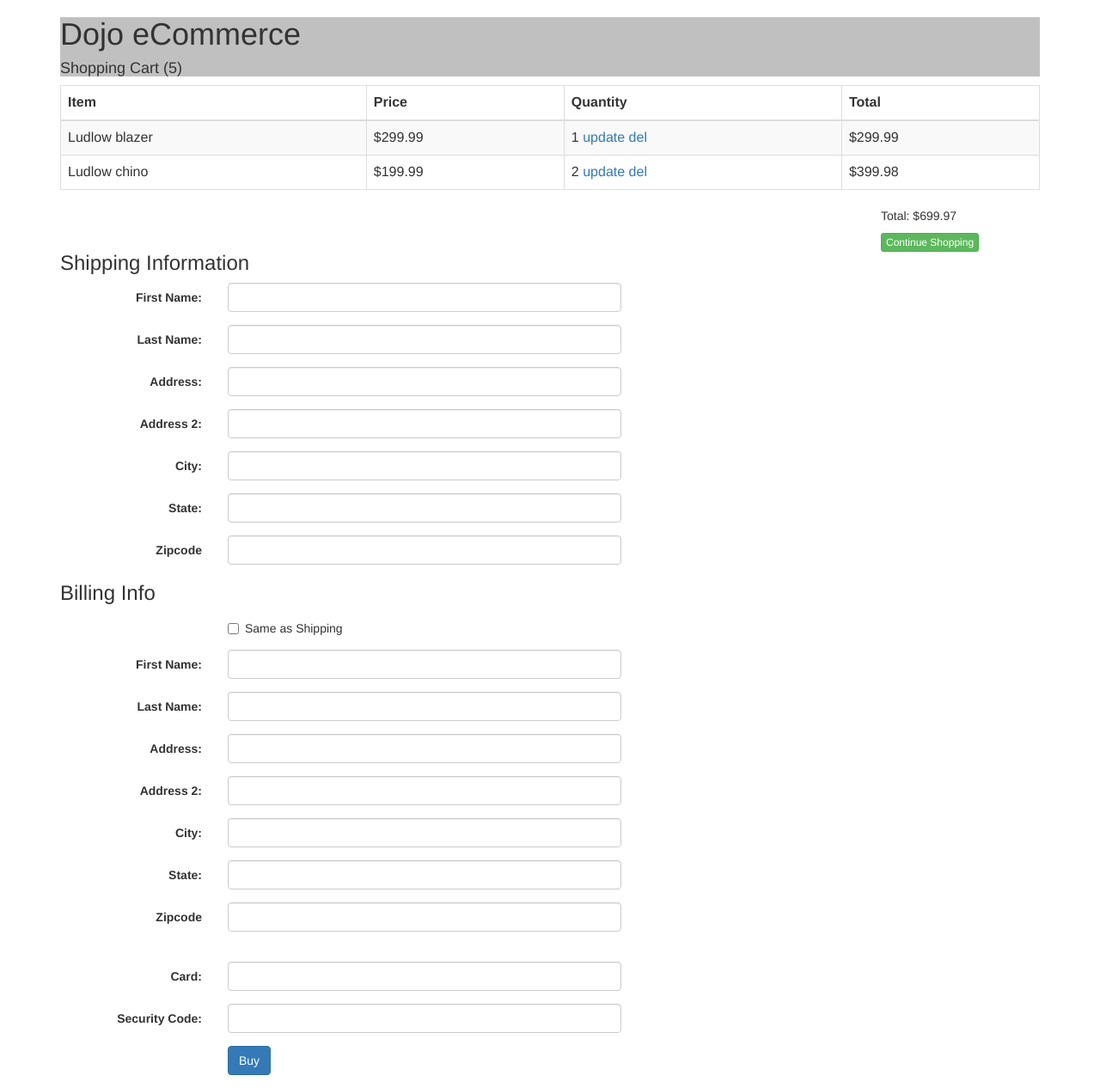
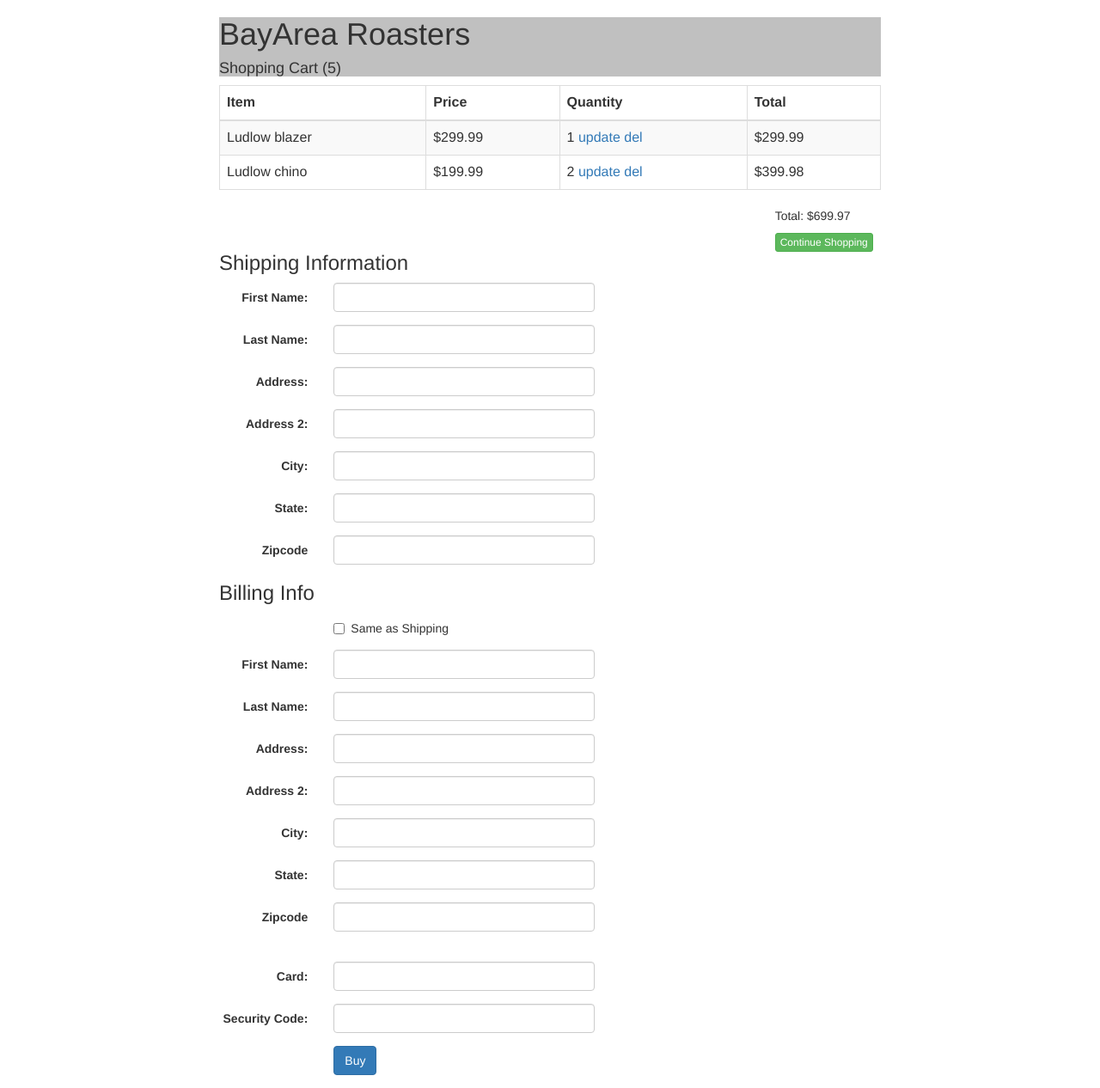
Before and after one commit to rawrsome/e_commerce, a CodeIgniter app: template application/views/customer/carts.html in a window 1280 px wide. Shown: the whole page at 86% size. Run offline with CodeIgniter, Linux system fonts and the light colour scheme; the template is opened without the code that fills it, so the values that code supplies are empty; some libraries are stand-ins or nearby versions.

Commit message:
pictures

```diff
--- a/application/controllers/main.php
+++ b/application/controllers/main.php
@@ -10,7 +10,7 @@ class Main extends CI_Controller {
 
 	public function index()
 	{
-		$this->load->view('products_page');
+		$this->load->view('customer/products_page');
 	}
 }
 
--- a/application/views/customer/carts.html
+++ b/application/views/customer/carts.html
@@ -5,17 +5,29 @@
 	<script src="https://ajax.googleapis.com/ajax/libs/jquery/2.1.3/jquery.min.js"></script>
 	<script src="https://maxcdn.bootstrapcdn.com/bootstrap/3.3.4/js/bootstrap.min.js"></script>
 	<style type="text/css">
+		body
+		{
+			width: 100%;
+			height: 100%;
+		}
+
+		.container
+		{
+			width: 800px;
+			margin: 0px auto;
+		}
 		.header
 		{
 			background: silver;
 		}
+
 
 	</style>
 </head>
 <body>
 	<div class="container">
 		<div class="header">
-			<h1>Dojo eCommerce</h2>
+			<h1>BayArea Roasters</h2>
 			<h4>Shopping Cart (5)</h4>
 		</div>
 		<div class="cart_table">
```
Also changed, not shown: application/views/customer/product_show.html (+12 -1 lines), application/views/customer/products_page.php (+17 -2 lines), assets/beans.png (added), 2 other files.
